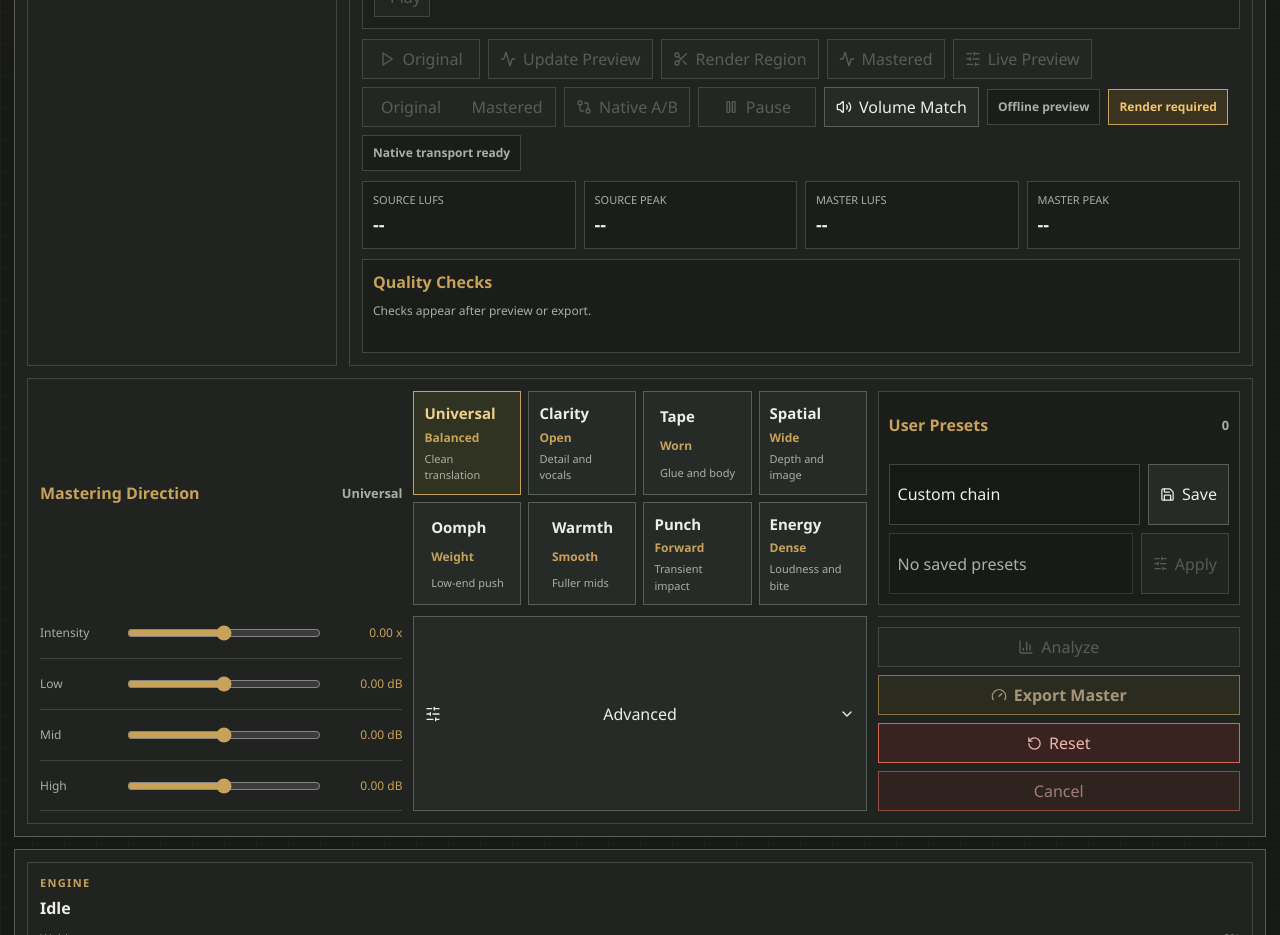
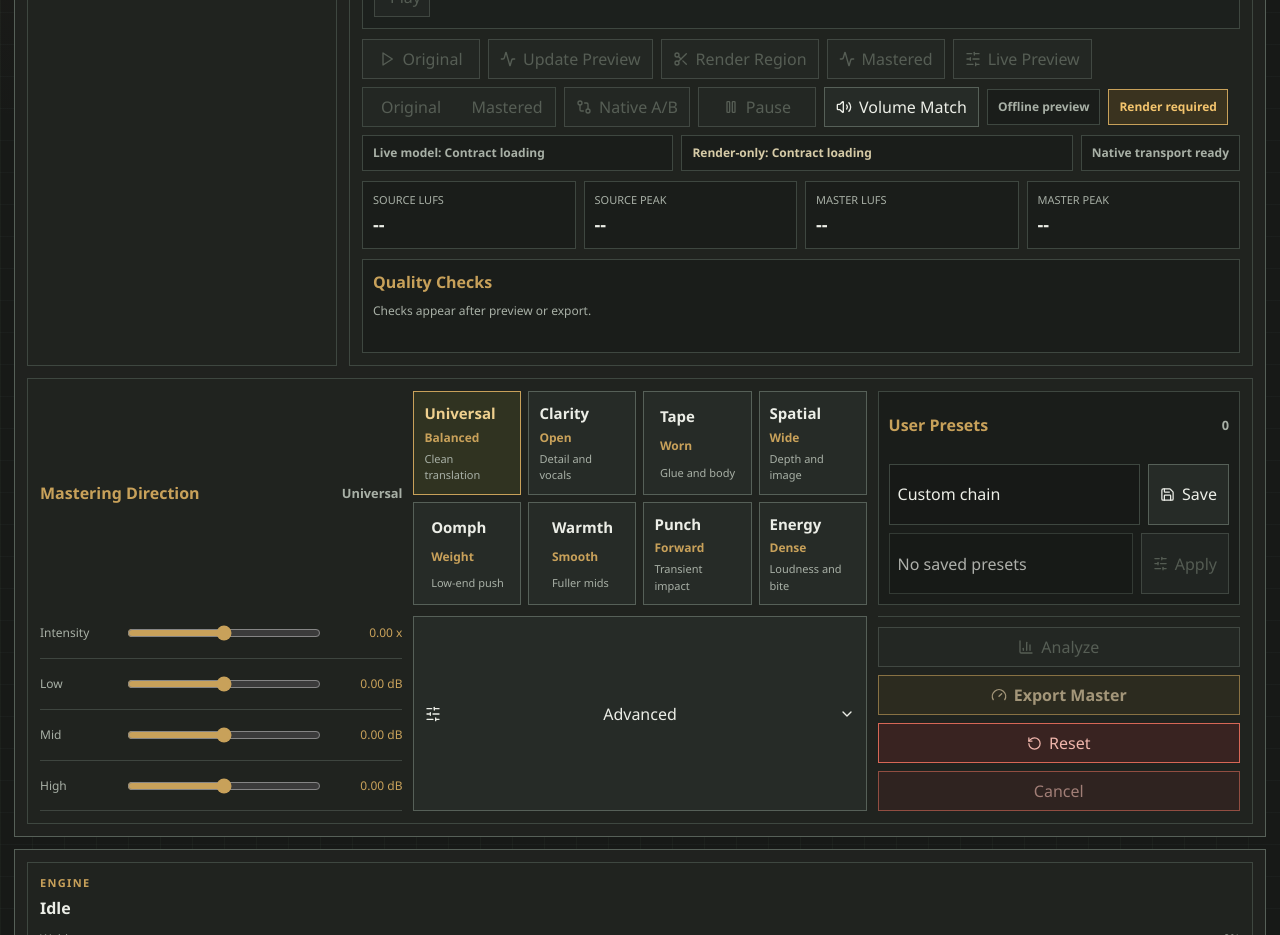
Before and after one commit to Dannytownkins/album-mastering-studio, a React (Vite) app in the folder desktop/: page / in a window 1280 px wide. Shown: the part 820-1755 px from the top of the page. Built offline with nearby package versions, Linux system fonts and the light colour scheme.

Commit message:
Show live preview contract in Track Master

```diff
--- a/desktop/src/App.tsx
+++ b/desktop/src/App.tsx
@@ -107,6 +107,14 @@ type LiveAuditionSnapshot = {
   currentTime: number;
   baseLatencyMs: number | null;
   updatedAt: number;
+};
+
+type LivePreviewContract = {
+  modelId: string;
+  previewParity: string;
+  exportFaithfulPreviewRequired: boolean;
+  modeledControls: string[];
+  unmodeledExportStages: string[];
 };
 
 type PresetTile = {
@@ -476,6 +484,7 @@ function App() {
   const [volumeMatch, setVolumeMatch] = useState(false);
   const [liveAudition, setLiveAudition] = useState(false);
   const [liveAuditionLatencyMs, setLiveAuditionLatencyMs] = useState<number | null>(null);
+  const [livePreviewContract, setLivePreviewContract] = useState<LivePreviewContract | null>(null);
   const [nativePlaybackStatus, setNativePlaybackStatus] = useState<NativePlaybackStatus>(idleNativePlaybackStatus);
   const [loopSelection, setLoopSelection] = useState(false);
   const [region, setRegion] = useState<RegionSelection | null>(null);
@@ -568,6 +577,11 @@ function App() {
         ? `Rendered preview used the Python export engine and was cued at ${formatTime(selectedPreviewArtifact.auditionStartSeconds)}.`
         : "Update Preview renders the current settings through the export engine."
     : "Update Preview renders the current settings through the export engine.";
+  const livePreviewContractModeledText = livePreviewContract?.modeledControls?.join(", ") ?? "Contract loading";
+  const livePreviewContractRenderOnlyText = summarizePreviewStages(livePreviewContract?.unmodeledExportStages ?? []);
+  const livePreviewContractTitle = livePreviewContract
+    ? `Engine contract ${livePreviewContract.modelId}. Render-only stages: ${formatPreviewStages(livePreviewContract.unmodeledExportStages)}.`
+    : "Loading the live preview contract from the Python engine.";
   const playbackVolume = useMemo(
     () => computePlaybackVolume(playItem, selectedTrack, selectedMasterAnalysis, volumeMatch),
     [playItem, selectedTrack, selectedMasterAnalysis, volumeMatch],
@@ -579,7 +593,8 @@ function App() {
       invoke<string>("default_output_dir"),
       invoke<AutosavedSession | null>("load_recent_session"),
       invoke<UserPreset[]>("list_user_presets"),
-    ]).then(([rootResult, outputResult, autosaveResult, presetsResult]) => {
+      invoke<LivePreviewContract>("live_preview_contract"),
+    ]).then(([rootResult, outputResult, autosaveResult, presetsResult, contractResult]) => {
       const defaultOutput =
         outputResult.status === "fulfilled" ? outputResult.value : initialSettings.outputDir;
       if (rootResult.status === "fulfilled") {
@@ -596,6 +611,13 @@ function App() {
         setSelectedUserPresetId(presetsResult.value[0]?.id ?? "");
       } else {
         pushLog(`User presets unavailable: ${String(presetsResult.reason)}`);
+      }
+      if (contractResult.status === "fulfilled") {
+        setLivePreviewContract(contractResult.value);
+        (window as typeof window & { __AMS_LIVE_PREVIEW_CONTRACT__?: LivePreviewContract }).__AMS_LIVE_PREVIEW_CONTRACT__ =
+          contractResult.value;
+      } else {
+        pushLog(`Live Preview contract unavailable: ${String(contractResult.reason)}`);
       }
       setAutosaveReady(true);
     }).catch(() => setAutosaveReady(true));
@@ -2151,6 +2173,12 @@ function App() {
             >
               {previewParityLabel}
             </span>
+            <span className="live-contract-status modeled" title={livePreviewContractTitle}>
+              Live model: {livePreviewContractModeledText}
+            </span>
+            <span className="live-contract-status render-only" title={livePreviewContractTitle}>
+              Render-only: {livePreviewContractRenderOnlyText}
+            </span>
             <span className={`native-audition-status ${nativePlaybackStatus.active ? "active" : ""}`}>
               {nativePlaybackStatus.active
                 ? `${nativePlaybackKind} ${nativePlaybackStatus.paused ? "paused" : "playing"}`
@@ -2969,6 +2997,28 @@ function applyLiveAuditionChain(
   };
 }
 
+const PREVIEW_STAGE_LABELS: Record<string, string> = {
+  preset_base_tone: "tone",
+  highpass: "highpass",
+  low_mid_eq: "low-mid",
+  brightness_tilt: "brightness",
+  warmth_saturation: "warmth",
+  transient_shape: "transients",
+  lufs_match: "LUFS",
+  ceiling_limiter: "limiter",
+  codec_qc: "codec",
+};
+
+function summarizePreviewStages(stages: string[]) {
+  if (!stages.length) return "Contract loading";
+  return stages.map((stage) => PREVIEW_STAGE_LABELS[stage] ?? stage.replace(/_/g, " ")).join(", ");
+}
+
+function formatPreviewStages(stages: string[]) {
+  if (!stages.length) return "none";
+  return summarizePreviewStages(stages);
+}
+
 function computePlaybackVolume(
   playItem: PlayItem | null,
   selectedTrack: Track | null,
--- a/desktop/src/styles.css
+++ b/desktop/src/styles.css
@@ -609,6 +609,7 @@ label {
 
 .live-audition-status,
 .preview-parity-status,
+.live-contract-status,
 .native-audition-status {
   display: inline-flex;
   align-items: center;
@@ -619,6 +620,20 @@ label {
   padding: 0 10px;
   font-size: 12px;
   font-weight: 720;
+}
+
+.live-contract-status {
+  flex: 1 1 260px;
+  min-width: 240px;
+  max-width: 520px;
+  padding-block: 6px;
+  line-height: 1.25;
+  white-space: normal;
+}
+
+.live-contract-status.render-only {
+  flex-basis: 340px;
+  color: #d6cba7;
 }
 
 .live-audition-status.active,
```
Also changed, not shown: desktop/tests/tauri-track-preview-ui-smoke.mjs (+35 -0 lines), desktop/tests/tauri-webview-ui-smoke.mjs (+20 -0 lines), 5 other files (tests, documents, lock files or other folders).
